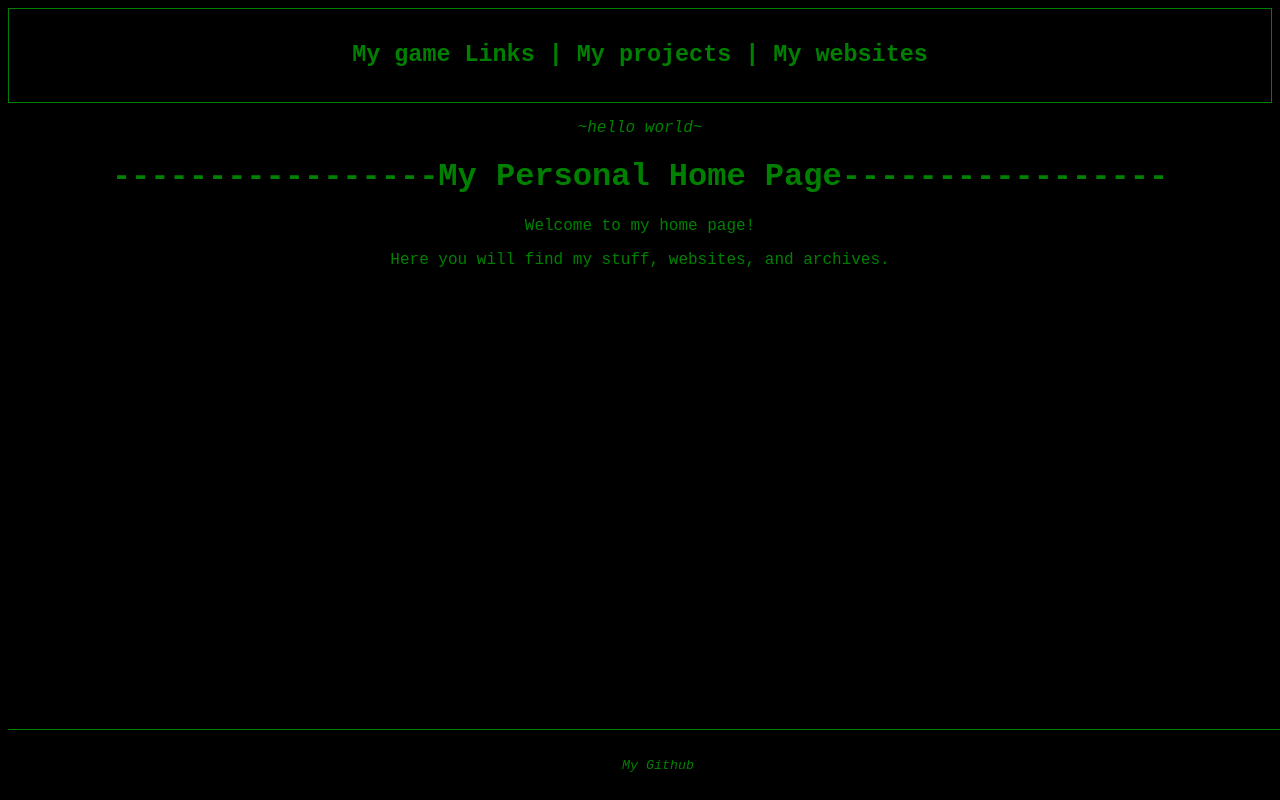
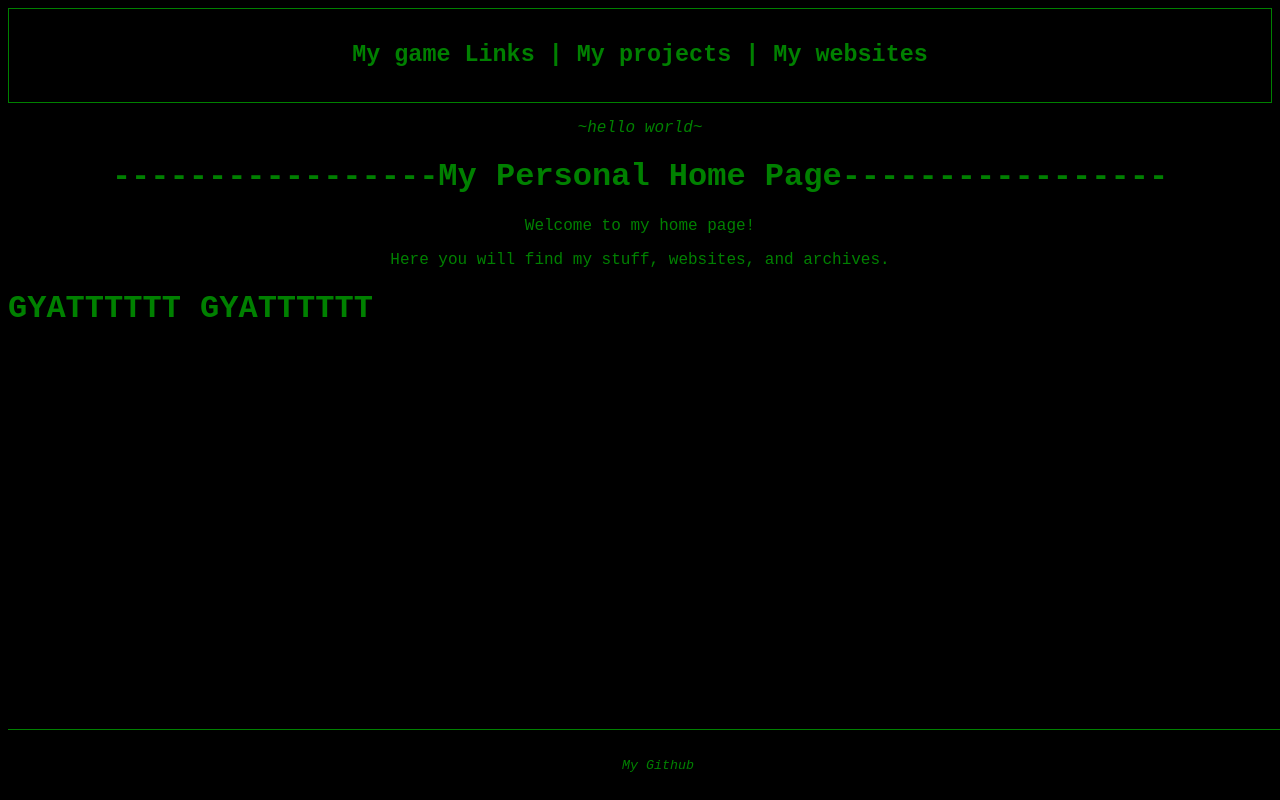
Before and after one commit to Marjamjelly/My-Home-Page, a plain HTML site: page index.html in a window 1280 px wide. Drawn offline with Linux system fonts and the light colour scheme.

Commit message:
Update index.html

```diff
--- a/index.html
+++ b/index.html
@@ -19,6 +19,9 @@
   <h1 style="text-align:center;">-----------------My Personal Home Page-----------------</h1>
   <p style="text-align:center;"> Welcome to my home page! </p>
   <p style="text-align:center;"> Here you will find my stuff, websites, and archives.</p>
+  <h1>
+    GYATTTTTT GYATTTTTT
+  </h1>
   <footer>
     <p> <i> <small> <a href="https://github.com/Helloklas">My Github</a> </small> </i> </p>
   </footer>
```
